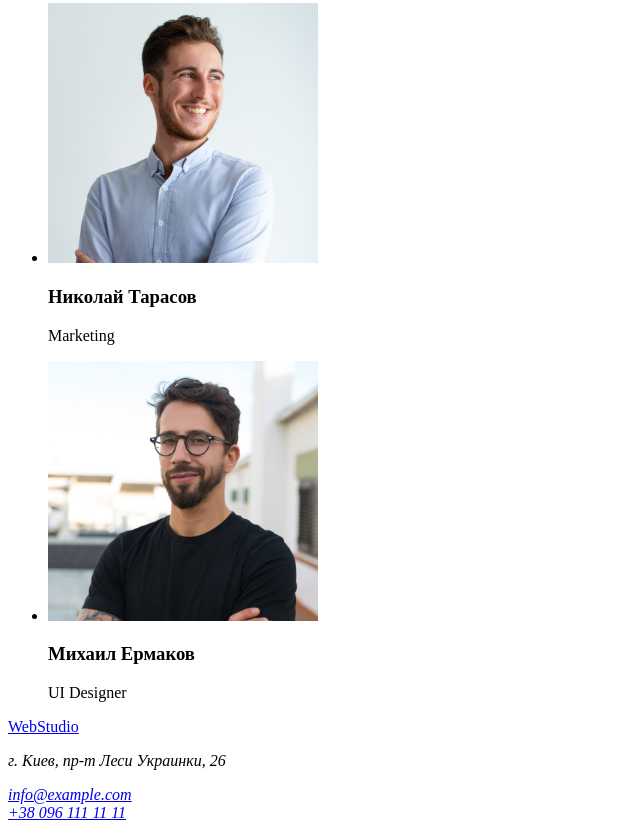
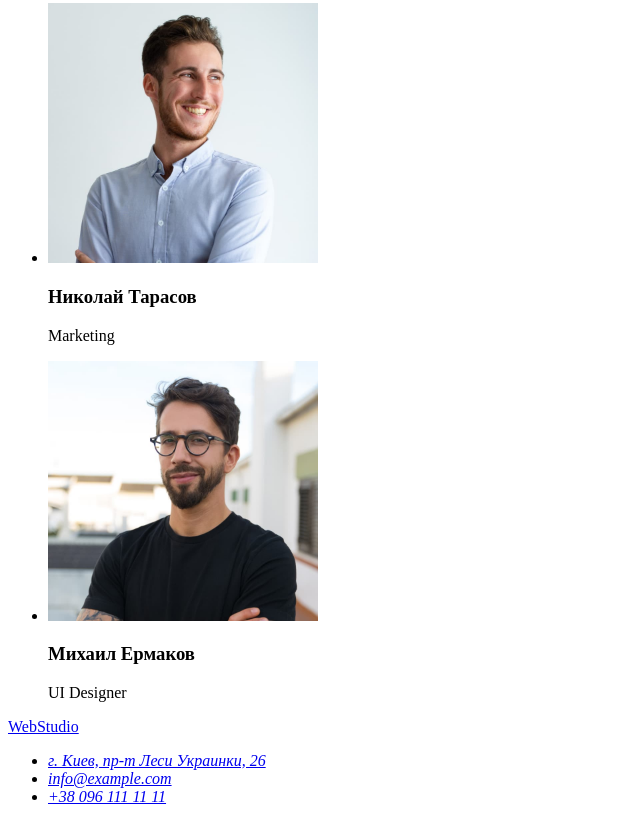
Before and after one commit to VitalyyP/goit-markup-hw-01, a plain HTML site: page index.html in a window 1280 px wide. Shown: the part 2315-3145 px from the top of the page, without its empty margins (0-640 px from the left). Drawn offline with Linux system fonts and the light colour scheme.

Commit message:
Fixes address

```diff
--- a/index.html
+++ b/index.html
@@ -82,9 +82,11 @@
   <footer>
     <a href="./">WebStudio</a>
     <address>
-      <p>г. Киев, пр-т Леси Украинки, 26</p>
-      <a href="mailto:info@example.com">info@example.com</a><br>
-      <a href="tel:+380991111111">+38 096 111 11 11</a>
+      <ul>
+        <li><a href="https://goo.gl/maps/pzZy5znTT9oQ8gvY8">г. Киев, пр-т Леси Украинки, 26</a></li>
+        <li><a href="mailto:info@example.com">info@example.com</a></li>
+        <li><a href="tel:+380991111111">+38 096 111 11 11</a></li>
+      </ul>
     </address>
   </footer>
 </body>
```
